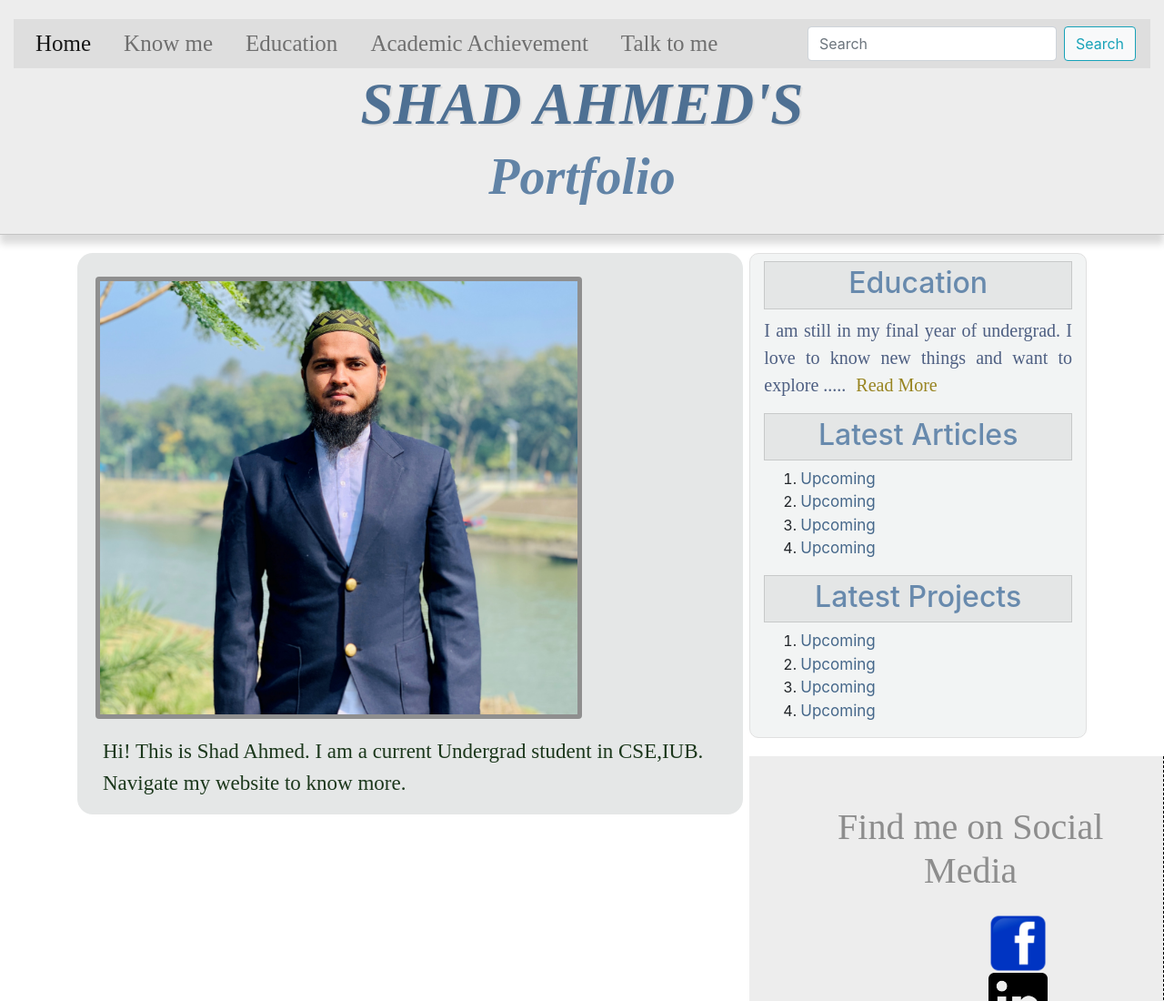
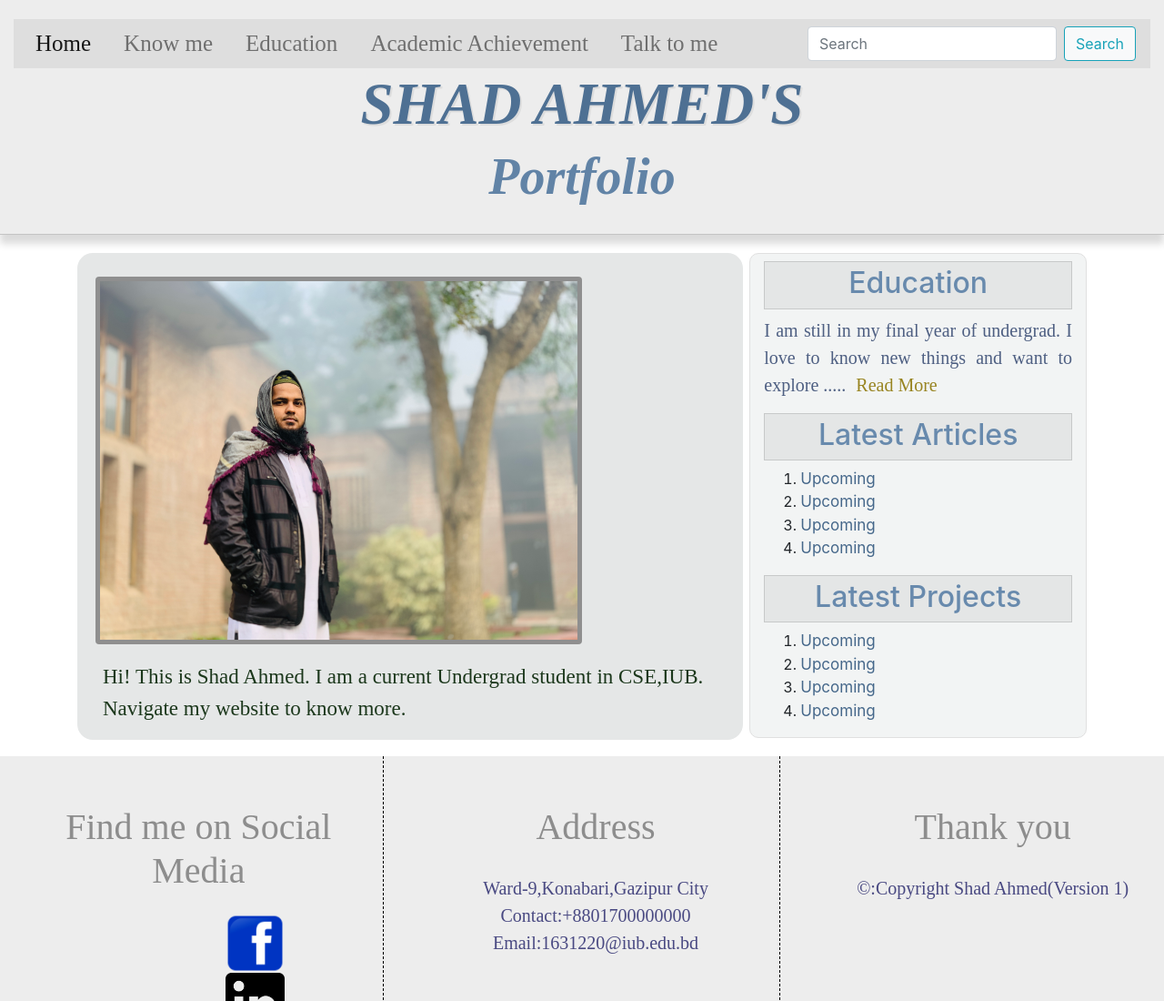
Before and after one commit to ShadAhmedShaikot/PortFolio, a plain HTML site: page index.html in a window 1280 px wide. Shown: the top 1100 px of the page at 91% size. Drawn offline with nearby package versions, Linux system fonts and the light colour scheme.

Commit message:
Update index.html

```diff
--- a/index.html
+++ b/index.html
@@ -52,7 +52,7 @@
 	</div>
 	<div class="container">
 		<div class=" content">
-				<img class="img-fluid rounded" src="p(3).jpg" alt="image">
+				<img class="img-fluid rounded" src="images/p (2).jpg" alt="image">
 				<p>Hi! This is Shad Ahmed. I am a current Undergrad student in CSE,IUB.<br>Navigate my website to know more.</p>
 		</div>
 		<div class=" sidebar">
```
